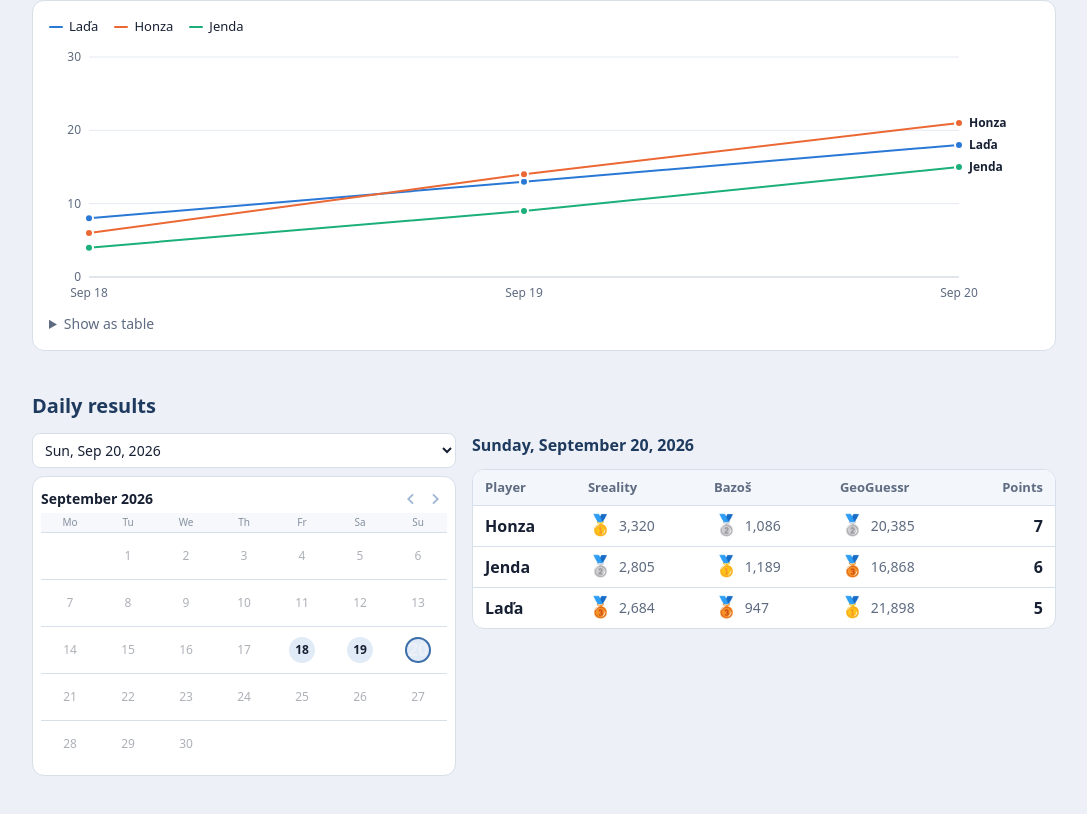
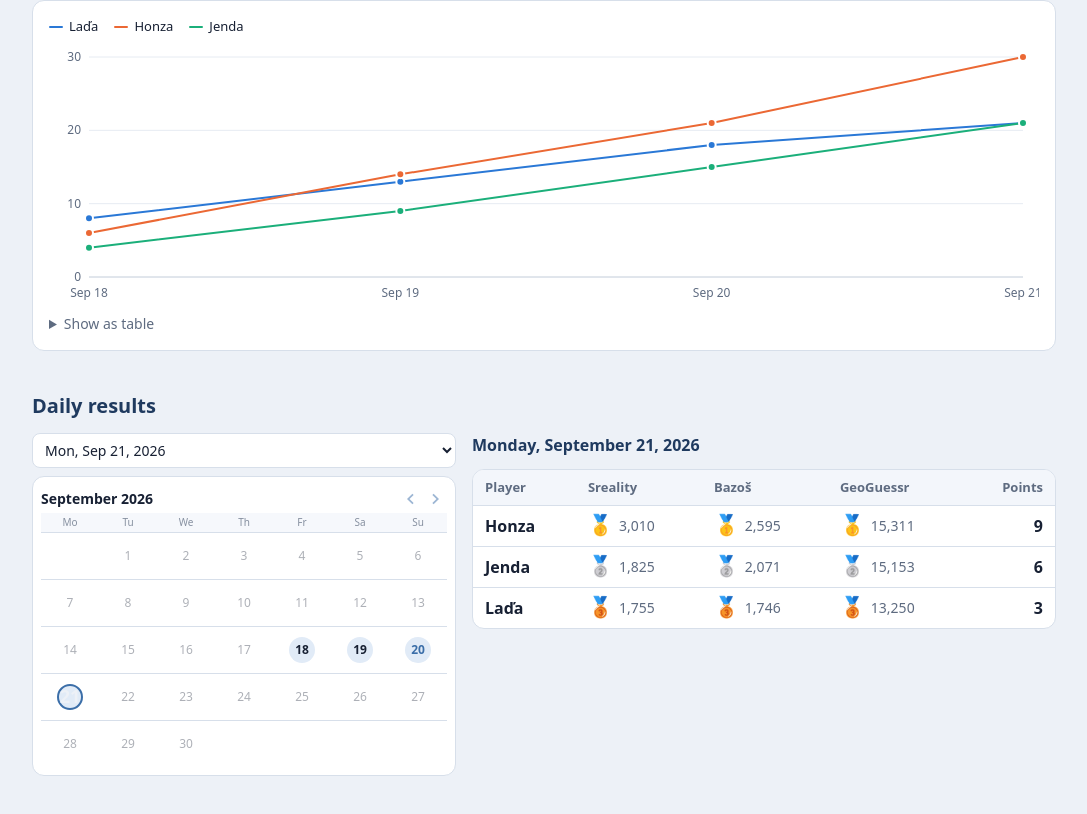
Before and after one commit to miklilad/kappa-hladaci-scoreboard, a React (Vite) app: page / in a window 1280 px wide. Shown: the part 504-1318 px from the top of the page, without its empty margins (96-1183 px from the left). Built offline with nearby package versions, Linux system fonts and the light colour scheme.

Commit message:
Add new score entry for September 21, 2026

```diff
--- a/src/scores.ts
+++ b/src/scores.ts
@@ -41,4 +41,11 @@ export const scores: Session[] = [
     bazos: [947, 1086, 1189],
     geoguessr: [21898, 20385, 16868],
   },
+  {
+    date: "2026-09-21",
+    players: ["Laďa", "Honza", "Jenda"],
+    sreality: [1755, 3010, 1825],
+    bazos: [1746, 2595, 2071],
+    geoguessr: [13250, 15311, 15153],
+  },
 ];
```
